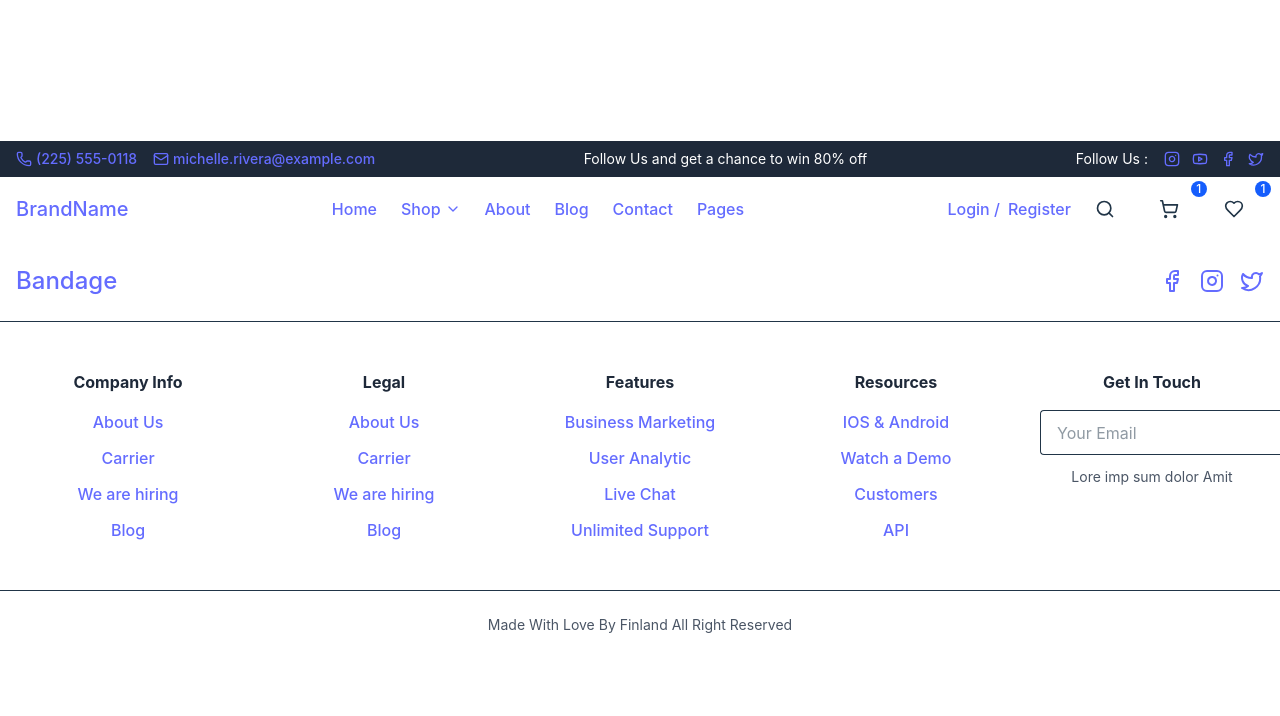
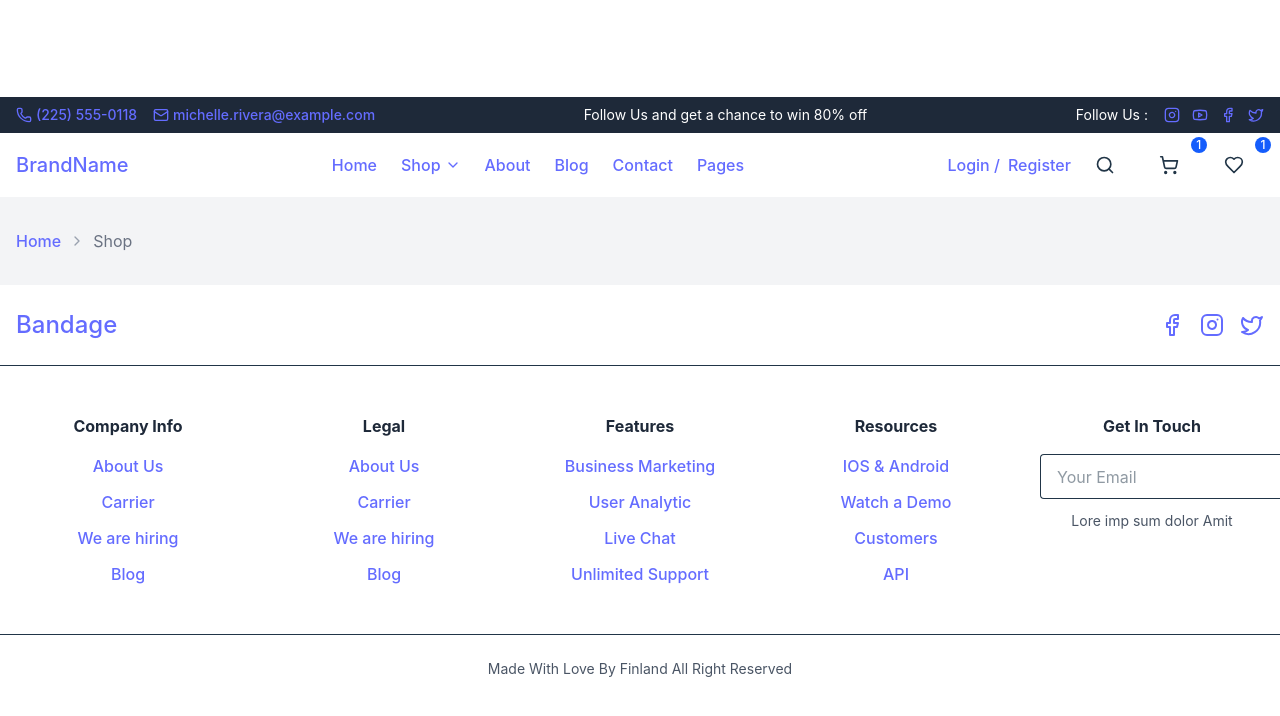
Before and after one commit to Bhraltin/E-Commerce, a React (Vite) app: page /product/1 in a window 1280 px wide. Shown: the top 716 px of the page. Built offline with nearby package versions, Linux system fonts and the light colour scheme.

Commit message:
Header Section added

```diff
--- a/src/components/pages/ProductDetailPage.jsx
+++ b/src/components/pages/ProductDetailPage.jsx
@@ -1,9 +1,29 @@
 import Layout from "../layout/Layout";
+import {Link} from "react-router-dom"
+import { ChevronRight } from "lucide-react";
 
 export default function ProductDetailPage () {
     return (
         <Layout>
-
+            <div className=" bg-gray-50">
+      {/* ProductDetailPage Header Section */}
+      <div className="bg-gray-100">
+        <div className="container mx-auto px-4 py-8">
+          <div className="flex flex-col sm:flex-row justify-between items-center gap-4">
+            <nav className="flex items-center space-x-2 text-sm md:text-base">
+              <Link
+                to="/"
+                className="text-gray-900 hover:text-blue-600 transition-colors"
+              >
+                Home
+              </Link>
+              <ChevronRight className="w-4 h-4 text-gray-400" />
+              <span className="text-gray-500">Shop</span>
+            </nav>
+          </div>
+        </div>
+      </div>
+      </div>
         </Layout>
     )
 }
```
